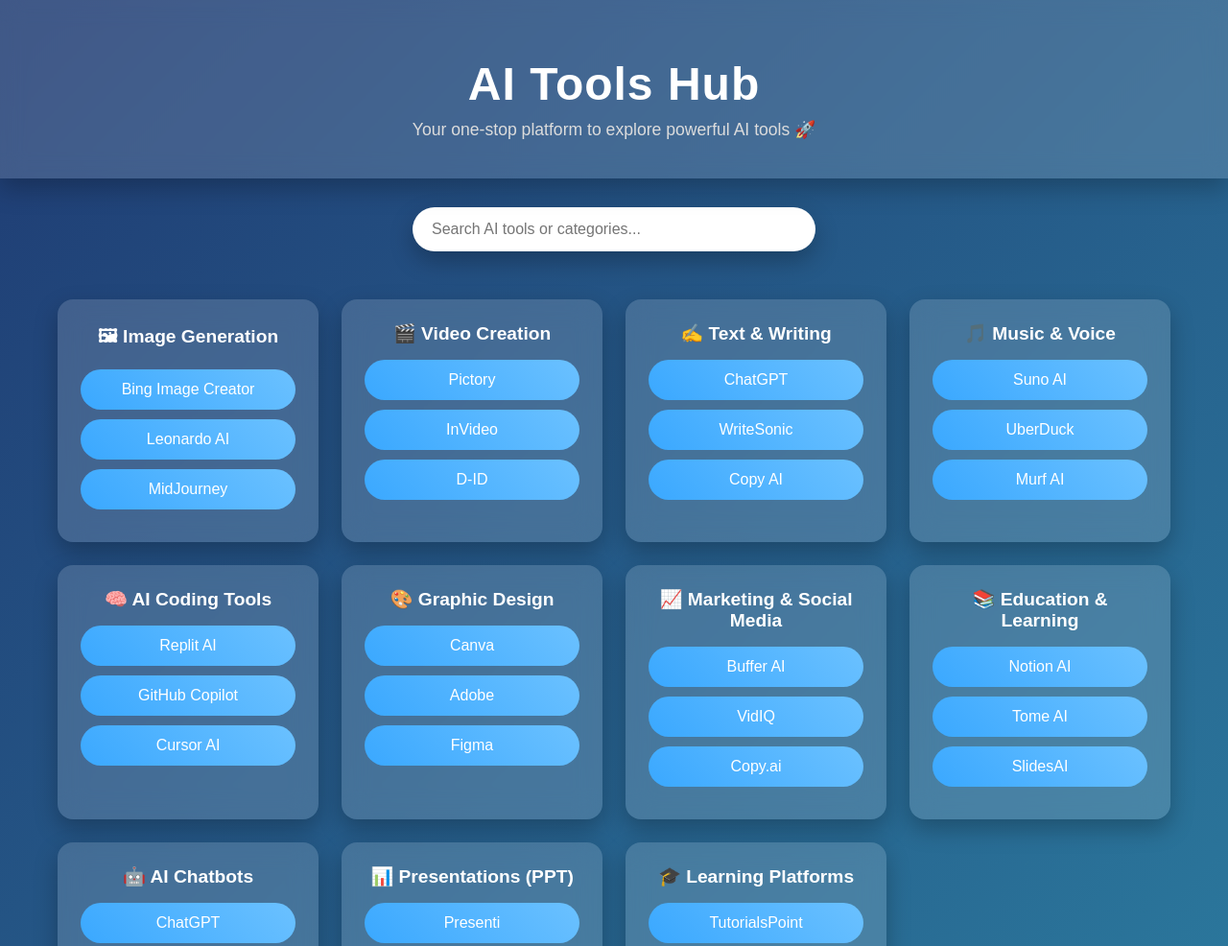
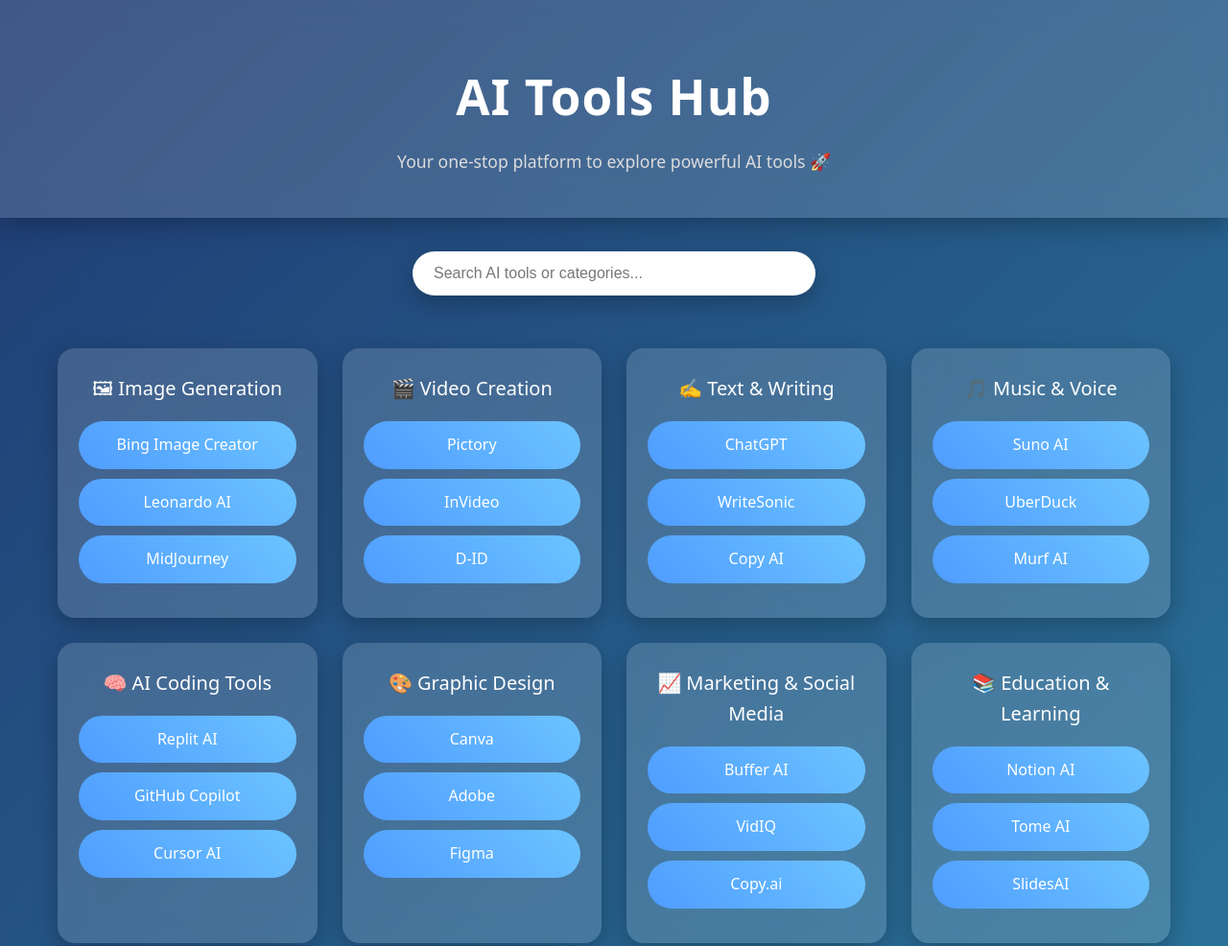
Before and after one commit to ashishkumar2005/AI-TOOL-HUB, a plain HTML site: page index.html in a window 1280 px wide. Shown: the top 986 px of the page at 96% size. Drawn offline with Linux system fonts and the light colour scheme.

Commit message:
Update style.css

```diff
--- a/style.css
+++ b/style.css
@@ -1,14 +1,22 @@
-/* ================= RESET & VARIABLES ================= */
+/* ===================================================
+   GLOBAL RESET & VARIABLES
+=================================================== */
 :root {
-    --primary: #3aa8ff;
-    --secondary: #1f3b73;
+    --primary-color: #4f9cff;
+    --secondary-color: #1f3b73;
+    --accent-color: #6cc4ff;
+
     --bg-gradient: linear-gradient(135deg, #1f3b73, #2c7da0);
     --glass-bg: rgba(255, 255, 255, 0.15);
-    --text-light: #ffffff;
+
+    --text-main: #ffffff;
     --text-muted: #dcdcdc;
-    --radius: 16px;
+
+    --radius-lg: 18px;
+    --radius-sm: 12px;
+
+    --shadow-soft: 0 8px 24px rgba(0, 0, 0, 0.25);
     --transition: 0.3s ease;
-    --shadow: 0 10px 25px rgba(0, 0, 0, 0.25);
 }
 
 * {
@@ -17,94 +25,117 @@
     box-sizing: border-box;
 }
 
+/* ===================================================
+   BODY
+=================================================== */
 body {
-    font-family: "Poppins", sans-serif;
+    font-family: "Poppins", system-ui, -apple-system, BlinkMacSystemFont, sans-serif;
     background: var(--bg-gradient);
-    color: var(--text-light);
+    color: var(--text-main);
     min-height: 100vh;
+    line-height: 1.6;
 }
 
-/* ================= HEADER ================= */
+/* ===================================================
+   HEADER
+=================================================== */
 .site-header {
-    padding: 60px 20px 40px;
+    background: var(--glass-bg);
+    backdrop-filter: blur(14px);
+    box-shadow: var(--shadow-soft);
+    padding: 60px 20px 45px;
     text-align: center;
-    background: var(--glass-bg);
-    backdrop-filter: blur(12px);
-    box-shadow: var(--shadow);
 }
 
 .site-header h1 {
-    font-size: clamp(2rem, 4vw, 3rem);
+    font-size: clamp(2.2rem, 4vw, 3.2rem);
+    font-weight: 600;
     letter-spacing: 1px;
 }
 
 .site-header p {
-    margin-top: 10px;
+    margin-top: 12px;
     font-size: 1.1rem;
     color: var(--text-muted);
 }
 
-/* ================= SEARCH ================= */
+/* ===================================================
+   SEARCH SECTION
+=================================================== */
 .search-section {
-    margin: 30px auto;
-    text-align: center;
+    display: flex;
+    justify-content: center;
+    margin: 35px auto;
+    padding: 0 15px;
 }
 
 #searchInput {
-    width: min(90%, 420px);
-    padding: 14px 20px;
-    border-radius: 40px;
+    width: 100%;
+    max-width: 420px;
+    padding: 14px 22px;
+    border-radius: 50px;
     border: none;
     outline: none;
     font-size: 1rem;
-    box-shadow: var(--shadow);
+    box-shadow: var(--shadow-soft);
     transition: var(--transition);
 }
 
-#searchInput:focus {
-    transform: scale(1.03);
+#searchInput::placeholder {
+    color: #777;
 }
 
-/* ================= MAIN GRID ================= */
+#searchInput:focus {
+    transform: scale(1.04);
+}
+
+/* ===================================================
+   MAIN GRID
+=================================================== */
 .container {
     max-width: 1200px;
     margin: auto;
     padding: 20px;
     display: grid;
     grid-template-columns: repeat(auto-fit, minmax(260px, 1fr));
-    gap: 24px;
+    gap: 26px;
 }
 
-/* ================= CARD ================= */
+/* ===================================================
+   CARD
+=================================================== */
 .card {
     background: var(--glass-bg);
-    backdrop-filter: blur(14px);
-    border-radius: var(--radius);
-    padding: 24px;
+    backdrop-filter: blur(16px);
+    border-radius: var(--radius-lg);
+    padding: 26px 22px;
+    box-shadow: var(--shadow-soft);
     text-align: center;
-    box-shadow: var(--shadow);
     transition: var(--transition);
 }
 
 .card:hover {
-    transform: translateY(-8px);
+    transform: translateY(-10px);
 }
 
 .card h2 {
-    font-size: 1.2rem;
-    margin-bottom: 16px;
+    font-size: 1.25rem;
+    font-weight: 500;
+    margin-bottom: 18px;
 }
 
-/* ================= LINKS ================= */
+/* ===================================================
+   CARD LINKS
+=================================================== */
 .card a {
     display: block;
+    text-decoration: none;
+    color: var(--text-main);
     padding: 12px;
     margin: 10px 0;
     border-radius: 30px;
-    text-decoration: none;
+    background: linear-gradient(45deg, var(--primary-color), var(--accent-color));
     font-weight: 500;
-    background: linear-gradient(45deg, var(--primary), #6bc1ff);
-    color: white;
     transition: var(--transition);
 }
 
@@ -113,23 +144,48 @@
     opacity: 0.95;
 }
 
-/* ================= FOOTER ================= */
+/* ===================================================
+   FOOTER
+=================================================== */
 .site-footer {
-    margin-top: 40px;
-    padding: 24px;
+    margin-top: 50px;
+    padding: 26px 15px;
     text-align: center;
-    background: rgba(0, 0, 0, 0.2);
+    background: rgba(0, 0, 0, 0.25);
     color: var(--text-muted);
     font-size: 0.95rem;
 }
 
-/* ================= RESPONSIVE ================= */
-@media (max-width: 600px) {
+.site-footer strong {
+    color: #ffffff;
+}
+
+/* ===================================================
+   UTILITY CLASSES
+=================================================== */
+.hidden {
+    display: none !important;
+}
+
+/* ===================================================
+   RESPONSIVE
+=================================================== */
+@media (max-width: 768px) {
     .site-header {
-        padding: 40px 15px;
+        padding: 45px 15px 35px;
     }
 
     .card {
-        padding: 20px;
+        padding: 22px 18px;
     }
 }
+
+@media (max-width: 480px) {
+    .site-header h1 {
+        font-size: 2rem;
+    }
+
+    .site-header p {
+        font-size: 1rem;
+    }
+}
```
